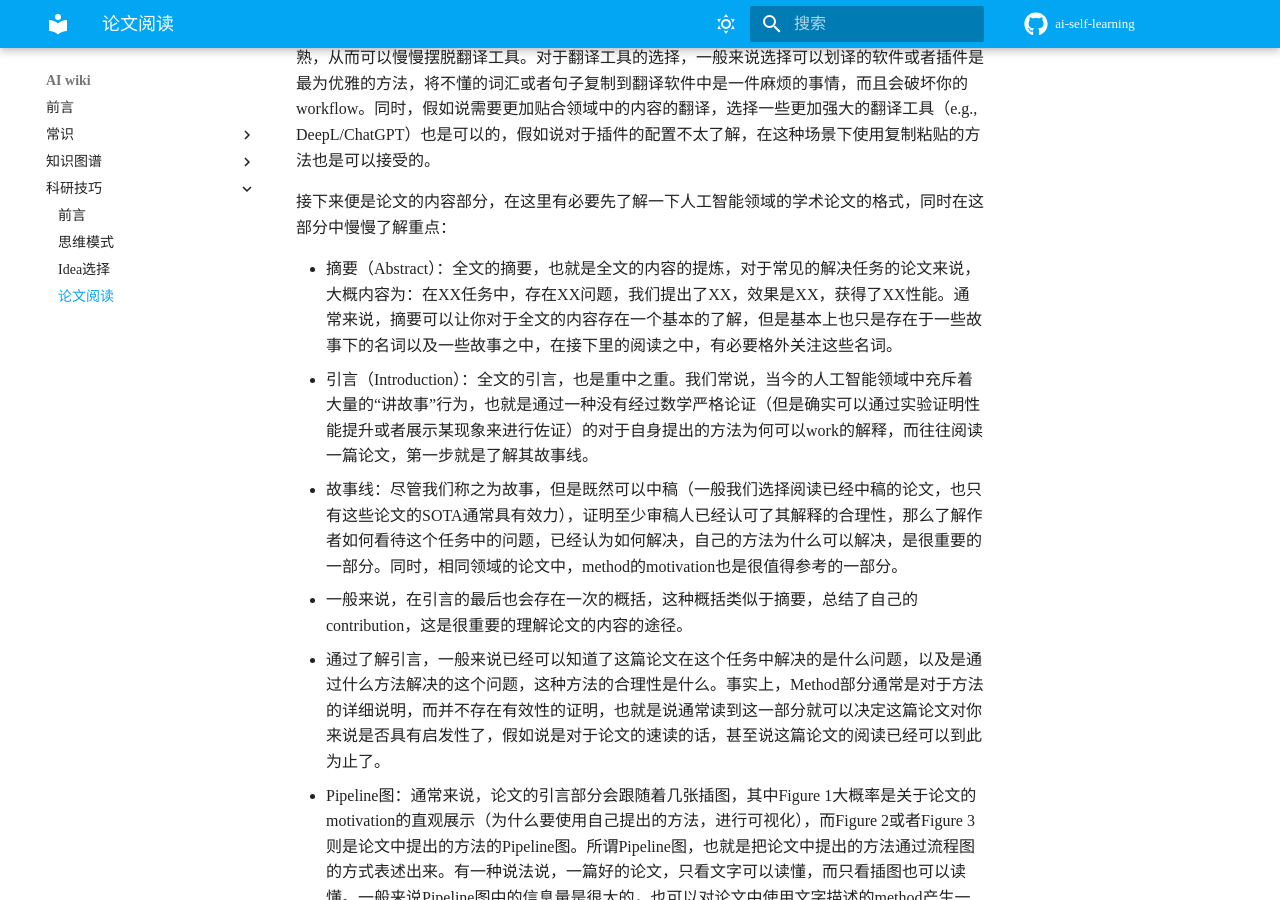
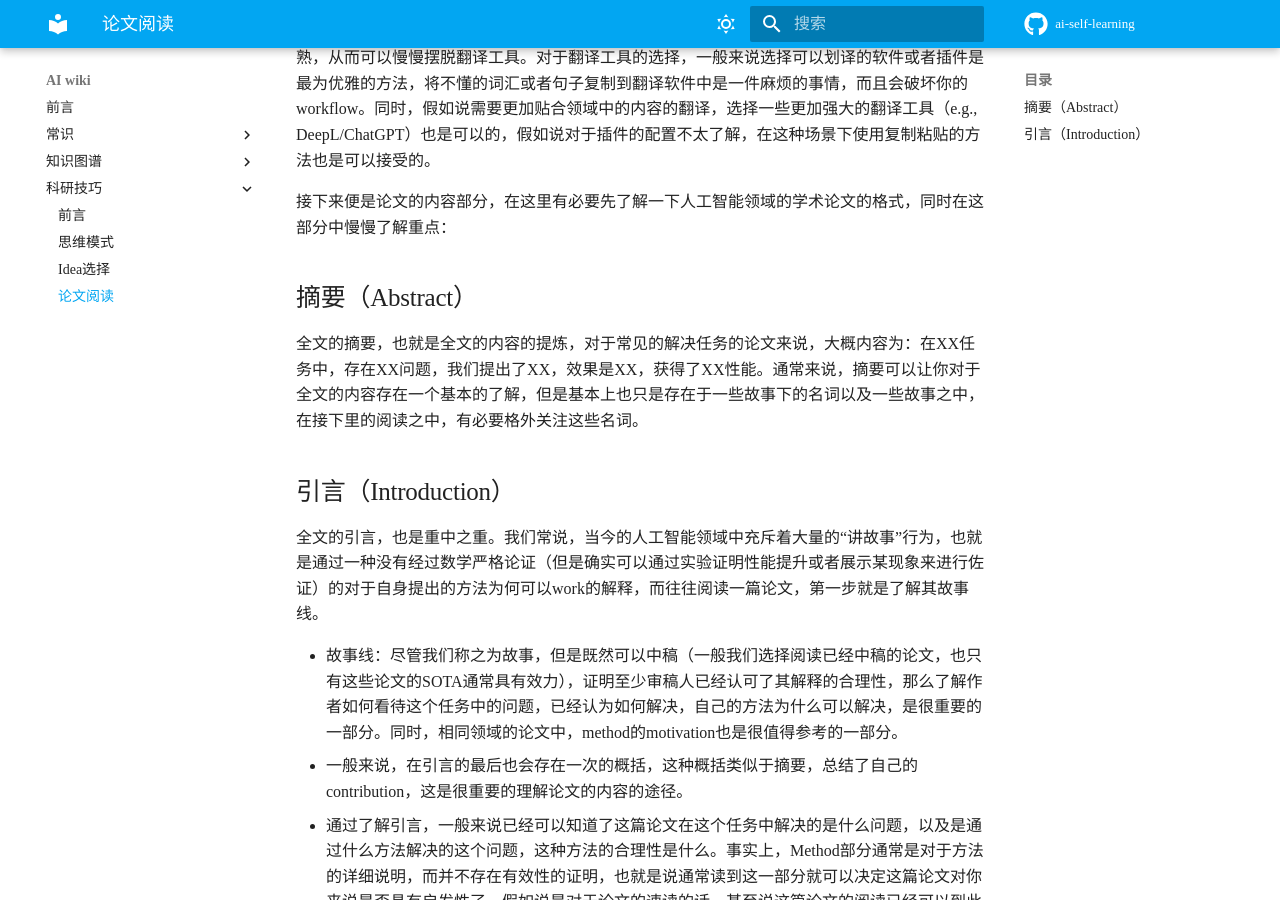
Before and after one commit to Axi404/ai-self-learning, an MkDocs documentation site: the page built from docs/科研技巧/论文阅读.md, in a window 1280 px wide and 900 px high, scrolled down 432 px. Built offline with MkDocs 1.6.1 and Material for MkDocs 9.7.7, drawn with Linux system fonts in a browser that asks for light colours; some web fonts are replaced; comment, search, counter and statistics services are not loaded.

Commit message:
add basic skills

```diff
--- a/docs/科研技巧/论文阅读.md
+++ b/docs/科研技巧/论文阅读.md
@@ -6,9 +6,15 @@
 
 接下来便是论文的内容部分，在这里有必要先了解一下人工智能领域的学术论文的格式，同时在这部分中慢慢了解重点：
 
-- 摘要（Abstract）：全文的摘要，也就是全文的内容的提炼，对于常见的解决任务的论文来说，大概内容为：在XX任务中，存在XX问题，我们提出了XX，效果是XX，获得了XX性能。通常来说，摘要可以让你对于全文的内容存在一个基本的了解，但是基本上也只是存在于一些故事下的名词以及一些故事之中，在接下里的阅读之中，有必要格外关注这些名词。
-- 引言（Introduction）：全文的引言，也是重中之重。我们常说，当今的人工智能领域中充斥着大量的“讲故事”行为，也就是通过一种没有经过数学严格论证（但是确实可以通过实验证明性能提升或者展示某现象来进行佐证）的对于自身提出的方法为何可以work的解释，而往往阅读一篇论文，第一步就是了解其故事线。
-  - 故事线：尽管我们称之为故事，但是既然可以中稿（一般我们选择阅读已经中稿的论文，也只有这些论文的SOTA通常具有效力），证明至少审稿人已经认可了其解释的合理性，那么了解作者如何看待这个任务中的问题，已经认为如何解决，自己的方法为什么可以解决，是很重要的一部分。同时，相同领域的论文中，method的motivation也是很值得参考的一部分。
-  - 一般来说，在引言的最后也会存在一次的概括，这种概括类似于摘要，总结了自己的contribution，这是很重要的理解论文的内容的途径。
-  - 通过了解引言，一般来说已经可以知道了这篇论文在这个任务中解决的是什么问题，以及是通过什么方法解决的这个问题，这种方法的合理性是什么。事实上，Method部分通常是对于方法的详细说明，而并不存在有效性的证明，也就是说通常读到这一部分就可以决定这篇论文对你来说是否具有启发性了，假如说是对于论文的速读的话，甚至说这篇论文的阅读已经可以到此为止了。
-  - Pipeline图：通常来说，论文的引言部分会跟随着几张插图，其中Figure 1大概率是关于论文的motivation的直观展示（为什么要使用自己提出的方法，进行可视化），而Figure 2或者Figure 3则是论文中提出的方法的Pipeline图。所谓Pipeline图，也就是把论文中提出的方法通过流程图的方式表述出来。有一种说法说，一篇好的论文，只看文字可以读懂，而只看插图也可以读懂。一般来说Pipeline图中的信息量是很大的，也可以对论文中使用文字描述的method产生一种直观的理解。最后，不得不说的是，在自己进行科研产出的过程中，作图一直是考验审美的一环，遇到做工精细的
+## 摘要（Abstract）
+
+全文的摘要，也就是全文的内容的提炼，对于常见的解决任务的论文来说，大概内容为：在XX任务中，存在XX问题，我们提出了XX，效果是XX，获得了XX性能。通常来说，摘要可以让你对于全文的内容存在一个基本的了解，但是基本上也只是存在于一些故事下的名词以及一些故事之中，在接下里的阅读之中，有必要格外关注这些名词。
+
+## 引言（Introduction）
+
+全文的引言，也是重中之重。我们常说，当今的人工智能领域中充斥着大量的“讲故事”行为，也就是通过一种没有经过数学严格论证（但是确实可以通过实验证明性能提升或者展示某现象来进行佐证）的对于自身提出的方法为何可以work的解释，而往往阅读一篇论文，第一步就是了解其故事线。
+
+- 故事线：尽管我们称之为故事，但是既然可以中稿（一般我们选择阅读已经中稿的论文，也只有这些论文的SOTA通常具有效力），证明至少审稿人已经认可了其解释的合理性，那么了解作者如何看待这个任务中的问题，已经认为如何解决，自己的方法为什么可以解决，是很重要的一部分。同时，相同领域的论文中，method的motivation也是很值得参考的一部分。
+- 一般来说，在引言的最后也会存在一次的概括，这种概括类似于摘要，总结了自己的contribution，这是很重要的理解论文的内容的途径。
+- 通过了解引言，一般来说已经可以知道了这篇论文在这个任务中解决的是什么问题，以及是通过什么方法解决的这个问题，这种方法的合理性是什么。事实上，Method部分通常是对于方法的详细说明，而并不存在有效性的证明，也就是说通常读到这一部分就可以决定这篇论文对你来说是否具有启发性了，假如说是对于论文的速读的话，甚至说这篇论文的阅读已经可以到此为止了。
+- Pipeline图：通常来说，论文的引言部分会跟随着几张插图，其中Figure 1大概率是关于论文的motivation的直观展示（为什么要使用自己提出的方法，进行可视化），而Figure 2或者Figure 3则是论文中提出的方法的Pipeline图。所谓Pipeline图，也就是把论文中提出的方法通过流程图的方式表述出来。有一种说法说，一篇好的论文，只看文字可以读懂，而只看插图也可以读懂。一般来说Pipeline图中的信息量是很大的，也可以对论文中使用文字描述的method产生一种直观的理解。最后，不得不说的是，在自己进行科研产出的过程中，作图一直是考验审美的一环，遇到做工精细的
--- a/mkdocs.yml
+++ b/mkdocs.yml
@@ -76,6 +76,7 @@ nav:
       - 名词对照表: "常识/名词对照表.md"
   - 知识图谱:
       - 基础知识: "知识图谱/基础知识.md"
+      - 基础技能: "知识图谱/基础技能.md"
       - 机器学习: "知识图谱/机器学习.md"
       - 深度学习: "知识图谱/深度学习.md"
   - 科研技巧:
```
Also changed, not shown: docs/知识图谱/基础技能.md (added).
